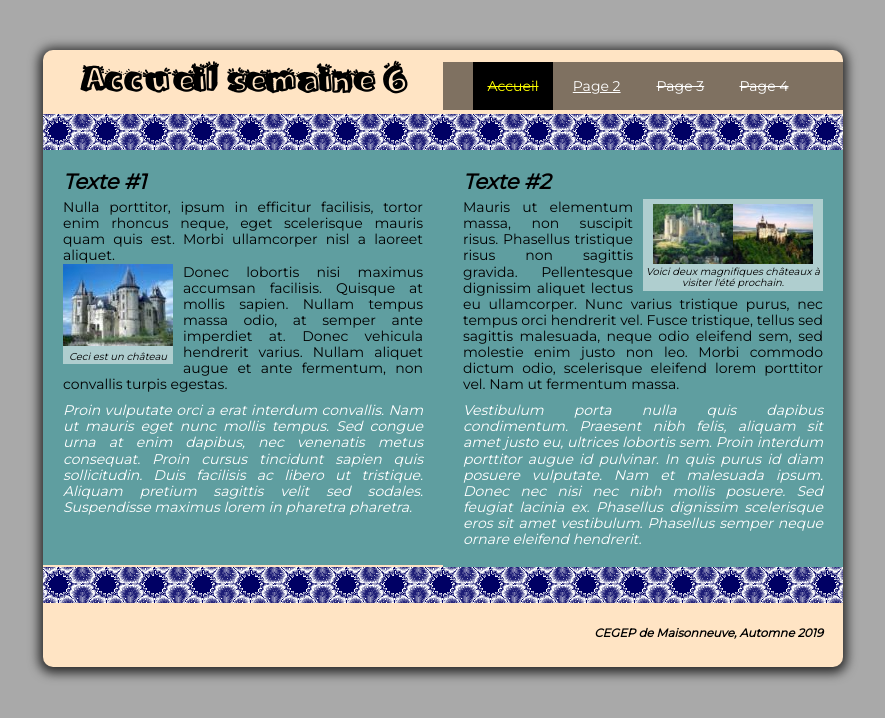
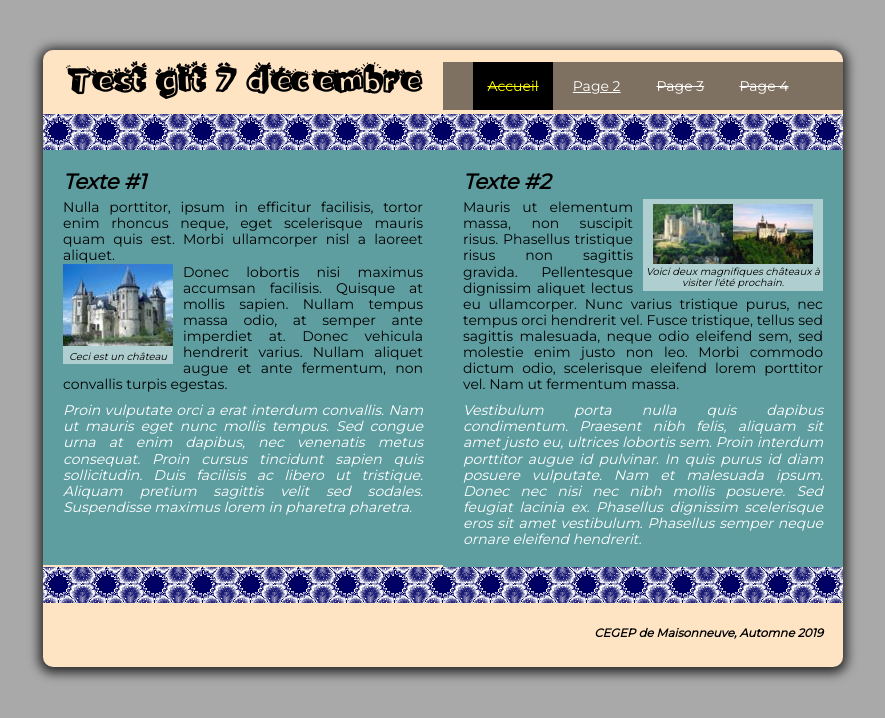
Before and after one commit to valeblanc2020/v1, a plain HTML site: page index.html in a window 1280 px wide. Shown: the whole page, without its empty margins (197-1082 px from the left). Drawn offline with Linux system fonts and the light colour scheme; files whose address does not match are found by name.

Commit message:
git 7 décembre v1

```diff
--- a/index.html
+++ b/index.html
@@ -9,7 +9,7 @@
     <body>
         <div id="global">
             <header>
-                <h1>Accueil semaine 6</h1><!-- Élimine l'espace
+                <h1>Test git 7 décembre</h1><!-- Élimine l'espace
 				--><nav><ul>
                         <li class="actif"><a href="#">Accueil</a></li>
                         <li><a href="html/page_2.html">Page 2</a></li>
```
